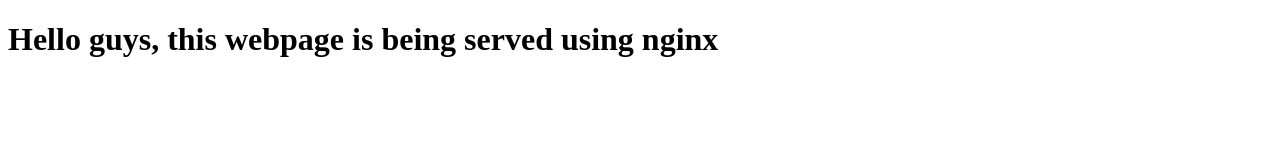
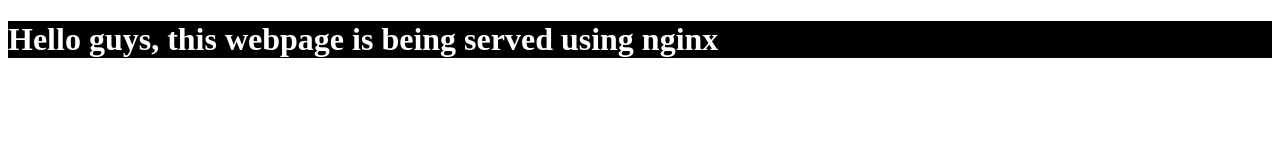
Before and after one commit to itzzjb/nginx, a plain HTML site: page webpage/index.html in a window 1280 px wide. Drawn offline with Linux system fonts and the light colour scheme.

Commit message:
nginx mime types

```diff
--- a/webpage/index.html
+++ b/webpage/index.html
@@ -3,7 +3,8 @@
   <head>
     <meta charset="UTF-8" />
     <meta name="viewport" content="width=device-width, initial-scale=1.0" />
-    <title>Document</title>
+    <title>My NGINX Project</title>
+    <link rel="stylesheet" href="./style.css" />
   </head>
   <body>
     <h1>Hello guys, this webpage is being served using nginx</h1>
--- /dev/null
+++ b/webpage/style.css
@@ -0,0 +1,4 @@
+h1 {
+  background-color: black;
+  color: white;
+}
```
Also changed, not shown: README.md, 1 other file.
